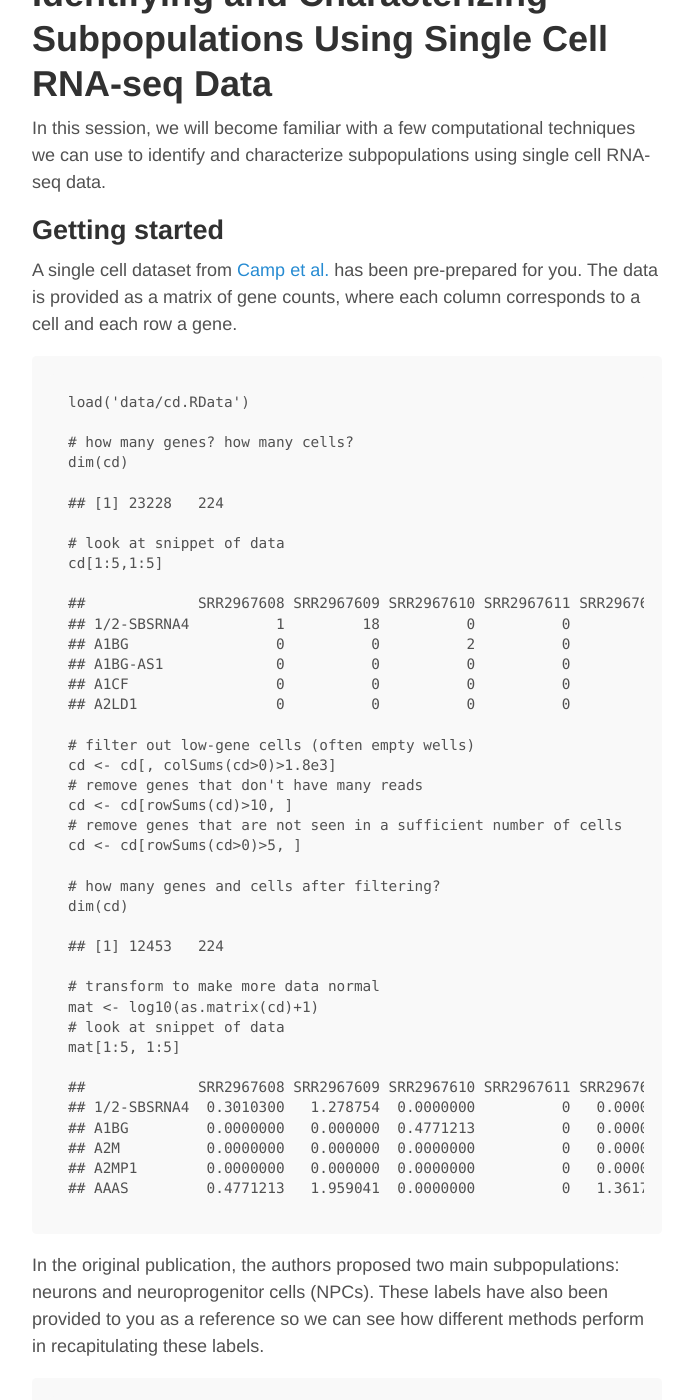
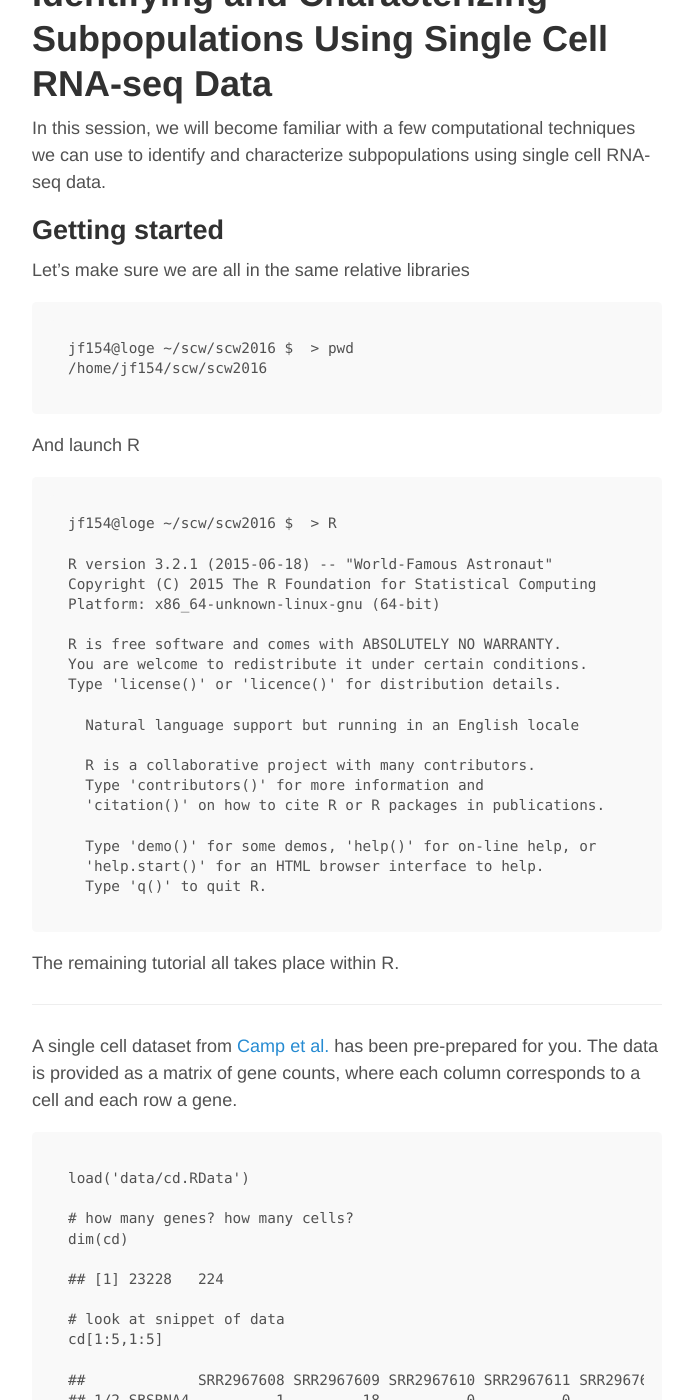
Before and after one commit to hms-dbmi/scw, a Jekyll site: the page built from _posts/2016-11-23-heterogeneity.md, in a window 1280 px wide and 1400 px high, scrolled down 433 px. Shown: the whole window, without its empty margins (293-981 px from the left). Built offline with Jekyll 4.4.1, drawn with Linux system fonts in a browser that asks for light colours; nearby versions of some CDN libraries; Markdown is read by kramdown in place of the engine named in the settings.

Commit message:
Update tutorial after running through myself

```diff
--- a/_posts/2016-11-23-heterogeneity.md
+++ b/_posts/2016-11-23-heterogeneity.md
@@ -14,6 +14,37 @@ single cell RNA-seq data.
 
 Getting started
 ---------------
+
+Let's make sure we are all in the same relative libraries
+
+    jf154@loge ~/scw/scw2016 $  > pwd
+	/home/jf154/scw/scw2016
+
+And launch R
+
+	jf154@loge ~/scw/scw2016 $  > R
+
+	R version 3.2.1 (2015-06-18) -- "World-Famous Astronaut"
+	Copyright (C) 2015 The R Foundation for Statistical Computing
+	Platform: x86_64-unknown-linux-gnu (64-bit)
+
+	R is free software and comes with ABSOLUTELY NO WARRANTY.
+	You are welcome to redistribute it under certain conditions.
+	Type 'license()' or 'licence()' for distribution details.
+
+	  Natural language support but running in an English locale
+
+	  R is a collaborative project with many contributors.
+	  Type 'contributors()' for more information and
+	  'citation()' on how to cite R or R packages in publications.
+
+	  Type 'demo()' for some demos, 'help()' for on-line help, or
+	  'help.start()' for an HTML browser interface to help.
+	  Type 'q()' to quit R.
+
+The remaining tutorial all takes place within R.
+
+---
 
 A single cell dataset from [Camp et
 al.](http://www.pnas.org/content/112/51/15672) has been pre-prepared for
```
